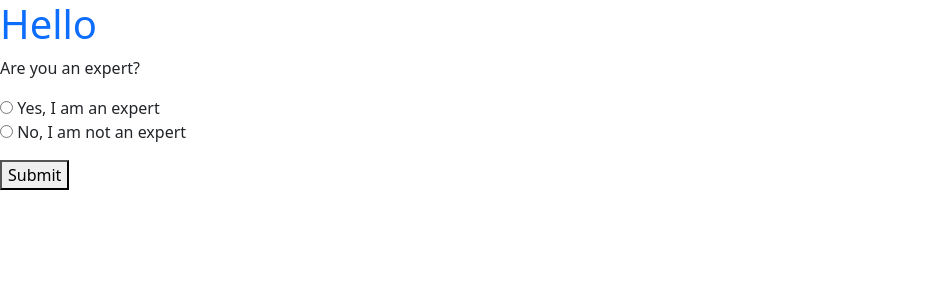
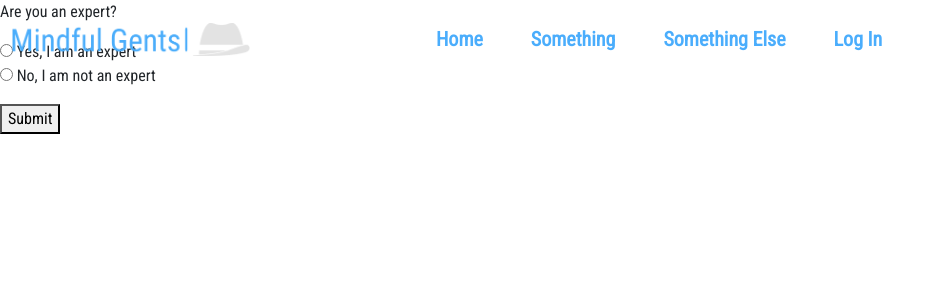
Before and after one commit to rinalds98/mindful-gents, a Django app: page /profiles/registration/ in a window 1280 px wide. Shown: the top 300 px of the page, without its empty margins (0-945 px from the left). Run offline with Django 4.2, Linux system fonts and the light colour scheme; a user stored in the database is signed in; parts of the project's set-up code (start-up, migrations or seed data) failed here and were passed over; some libraries are stand-ins or nearby versions.

Commit message:
Create navbar and hero image

```diff
--- a/static/css/style.css
+++ b/static/css/style.css
@@ -1,3 +1,45 @@
-body {
-    background-color: red;
+@import url('https://fonts.googleapis.com/css2?family=Roboto+Condensed&display=swap');
+
+/* Global */
+:root {
+    --primary: #4aadfc;
 }
+
+html body {
+    font-family: 'Roboto Condensed', sans-serif;
+}
+.logo {
+    height: 33px;
+}
+
+/* Navbar */
+.navbar {
+}
+
+.nav-item .nav-link {
+    font-weight: bold;
+    color: var(--primary);
+    font-size: 1.25rem;
+    padding: 1rem 1.5rem !important;
+}
+
+.nav-item .nav-link:hover {
+    font-weight: bolder;
+    color: #fff;
+}
+
+.offcanvas-body {
+    padding-right: 200px !important;
+}
+
+#hero-image {
+    width: 100vw;
+}
+
+#offcanvasNavbar {
+    background-color: rgba(0, 0, 0, 0.8); /* Adjust the opacity by modifying the fourth parameter */
+}
+
+.navbar-toggler-icon, .btn-close {
+    filter: invert(100%);
+}
--- a/templates/base.html
+++ b/templates/base.html
@@ -16,7 +16,81 @@
 </head>
 <body>
 
-    <h1 class="text-primary">Hello</h1>
+    <!-- Navbar -->
+    <nav class="navbar fixed-top navbar-expand-lg">
+        <div class="container-fluid">
+          <button
+            class="navbar-toggler"
+            type="button"
+            data-bs-toggle="offcanvas"
+            data-bs-target="#offcanvasNavbar"
+            aria-controls="offcanvasNavbar"
+            aria-label="Open Menu">
+            <span class="navbar-toggler-icon"></span>
+          </button>
+          <a class="navbar-brand mx-auto" href="#">
+            <img
+              class="logo"
+              src="{% static 'images/logo.webp' %}"
+              alt="Logo" />
+          </a>
+          <div
+            class="offcanvas offcanvas-start"
+            tabindex="-1"
+            id="offcanvasNavbar"
+            aria-labelledby="offcanvasNavbarLabel">
+            <div class="offcanvas-header">
+              <div class="offcanvas-title" id="offcanvasNavbarLabel">
+                <img
+                  class="logo"
+                  src="{% static 'images/logo.webp' %}"
+                  alt="Logo" />
+              </div>
+              <button
+                type="button"
+                class="btn-close"
+                data-bs-dismiss="offcanvas"
+                aria-label="Close"></button>
+            </div>
+            <div class="offcanvas-body">
+              <ul class="navbar-nav mx-auto">
+                <li class="nav-item">
+                  <a
+                    class="nav-link"
+                    href="#"
+                    >Home</a
+                  >
+                </li>
+                <li class="nav-item">
+                  <a
+                    class="nav-link"
+                    href="#"
+                    >Something</a
+                  >
+                </li>
+                <li class="nav-item">
+                  <a
+                    class="nav-link"
+                    href="#"
+                    data-bs-toggle="modal"
+                    data-bs-target="#support-modal"
+                    >Something Else</a
+                  >
+                </li>
+                <li class="nav-item">
+                  <a
+                    class="nav-link"
+                    href="#"
+                    data-bs-toggle="modal"
+                    data-bs-target="#logout-modal"
+                    >Log In</a
+                  >
+                </li>
+              </ul>
+            </div>
+          </div>
+        </div>
+      </nav>
 
     {% block content %}
     {% endblock %}
```
Also changed, not shown: templates/index.html (+4 -3 lines), static/images/favicon.svg, static/images/logo.webp (added), static/images/logo2.webp (added), static/images/logo3.webp (added), static/images/logo4.webp (added), 1 other file.
